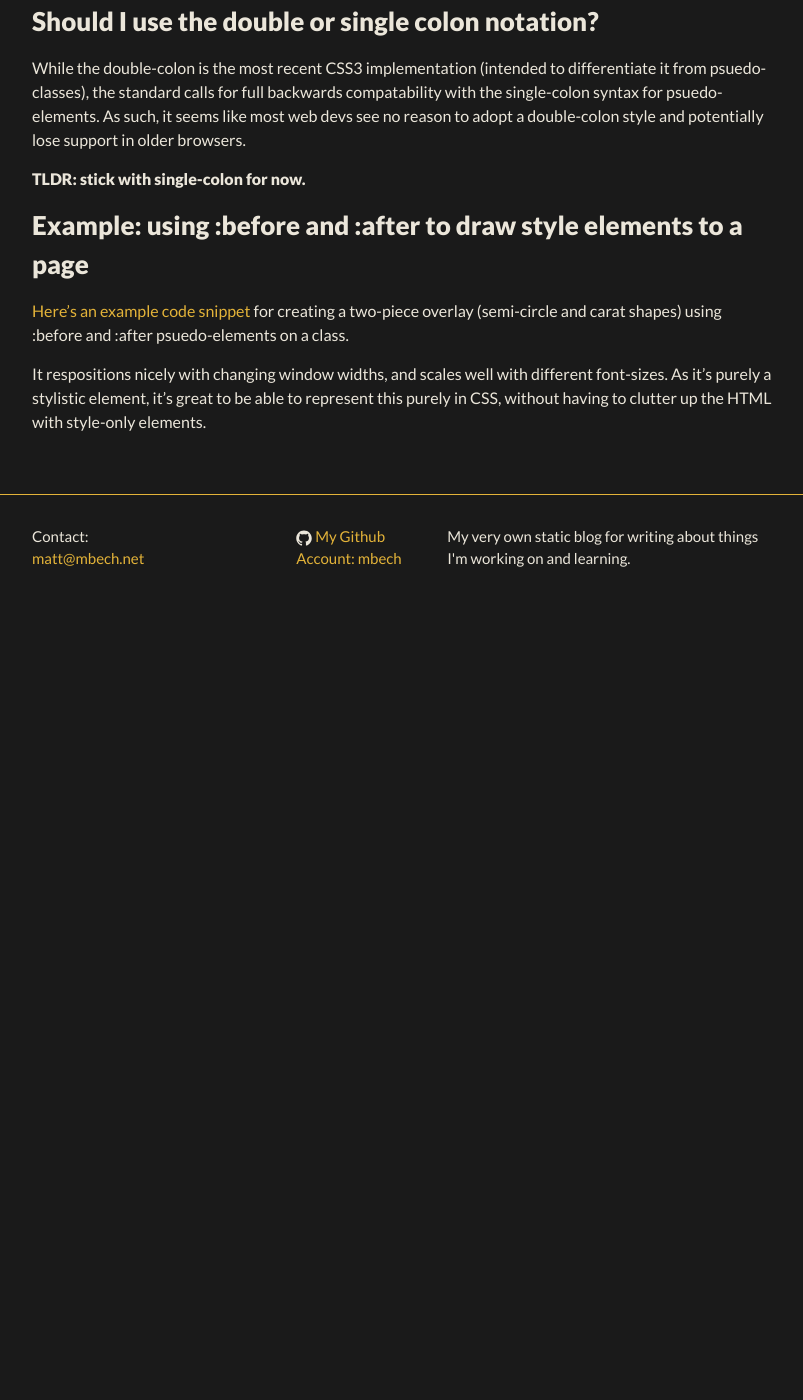
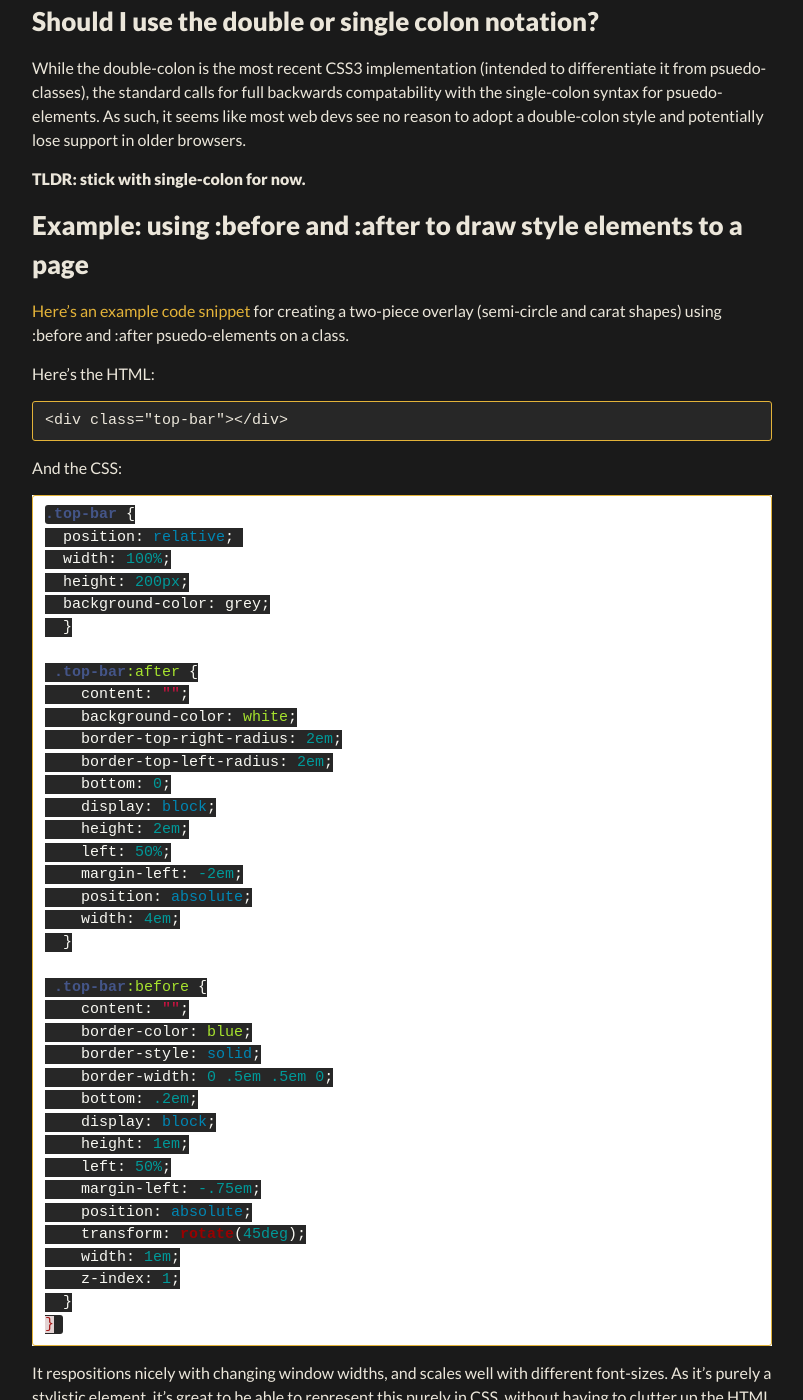
Before and after one commit to mbech/blog, a Jekyll site: the page built from _posts/2014-12-17-Simple-CSS-Psuedo-Element-Overview.markdown, in a window 1280 px wide and 1400 px high, scrolled down 1361 px. Shown: the whole window, without its empty margins (238-1041 px from the left). Built offline with Jekyll 4.4.1, drawn with Linux system fonts in a browser that asks for light colours; Markdown is read by kramdown in place of the engine named in the settings; before the commit the page ends 1991 px from its top, so only the background shows below that; some of the changed text lies outside the part shown.

Commit message:
Updates to post

````diff
--- a/_posts/2014-12-17-Simple-CSS-Psuedo-Element-Overview.markdown
+++ b/_posts/2014-12-17-Simple-CSS-Psuedo-Element-Overview.markdown
@@ -35,7 +35,7 @@ The above style would effectively insert an inline HTML element directly in fron
 ###**When should I use them, and what are the good for?**
 The value of psuedo-elements is that they help keep style-specific markup out of your HTML.  Rather than adding an extra tag in your HTML markup purely as a target for some styling, you can pull them out and achieve the same effect using only CSS.
 
-**Basically, it's just another way to further separate CSS *styling* from HTML *content***.
+**Basically, it's just another way to further separate CSS *styling* from HTML *content*.**
 
 When using the "content" property on :before and :after elements, be careful to not go too far the other way and place content into your CSS that belongs in your HTML.
 
@@ -51,4 +51,50 @@ While the double-colon is the most recent CSS3 implementation (intended to diffe
 
 [Here's an example code snippet](http://codepen.io/anon/pen/PwzwZW?editors=110) for creating a two-piece overlay (semi-circle and carat shapes) using :before and :after psuedo-elements on a class.
 
+Here's the HTML:
+```HTML
+<div class="top-bar"></div>
+```
+
+And the CSS:
+```css
+.top-bar {
+  position: relative;
+  width: 100%;
+  height: 200px;
+  background-color: grey;
+  }
+
+ .top-bar:after {
+    content: "";
+    background-color: white;
+    border-top-right-radius: 2em;
+    border-top-left-radius: 2em;
+    bottom: 0;
+    display: block;
+    height: 2em;
+    left: 50%;
+    margin-left: -2em;
+    position: absolute;
+    width: 4em;
+  }
+
+ .top-bar:before {
+    content: "";
+    border-color: blue;
+    border-style: solid;
+    border-width: 0 .5em .5em 0;
+    bottom: .2em;
+    display: block;
+    height: 1em;
+    left: 50%;
+    margin-left: -.75em;
+    position: absolute;
+    transform: rotate(45deg);
+    width: 1em;
+    z-index: 1;
+  }
+}
+```
+
 It respositions nicely with changing window widths, and scales well with different font-sizes.  As it's purely a stylistic element, it's great to be able to represent this purely in CSS, without having to clutter up the HTML with style-only elements.
````
Also changed, not shown: other parts of _posts/2014-12-17-Simple-CSS-Psuedo-Element-Overview.markdown (+2 -2 lines).
